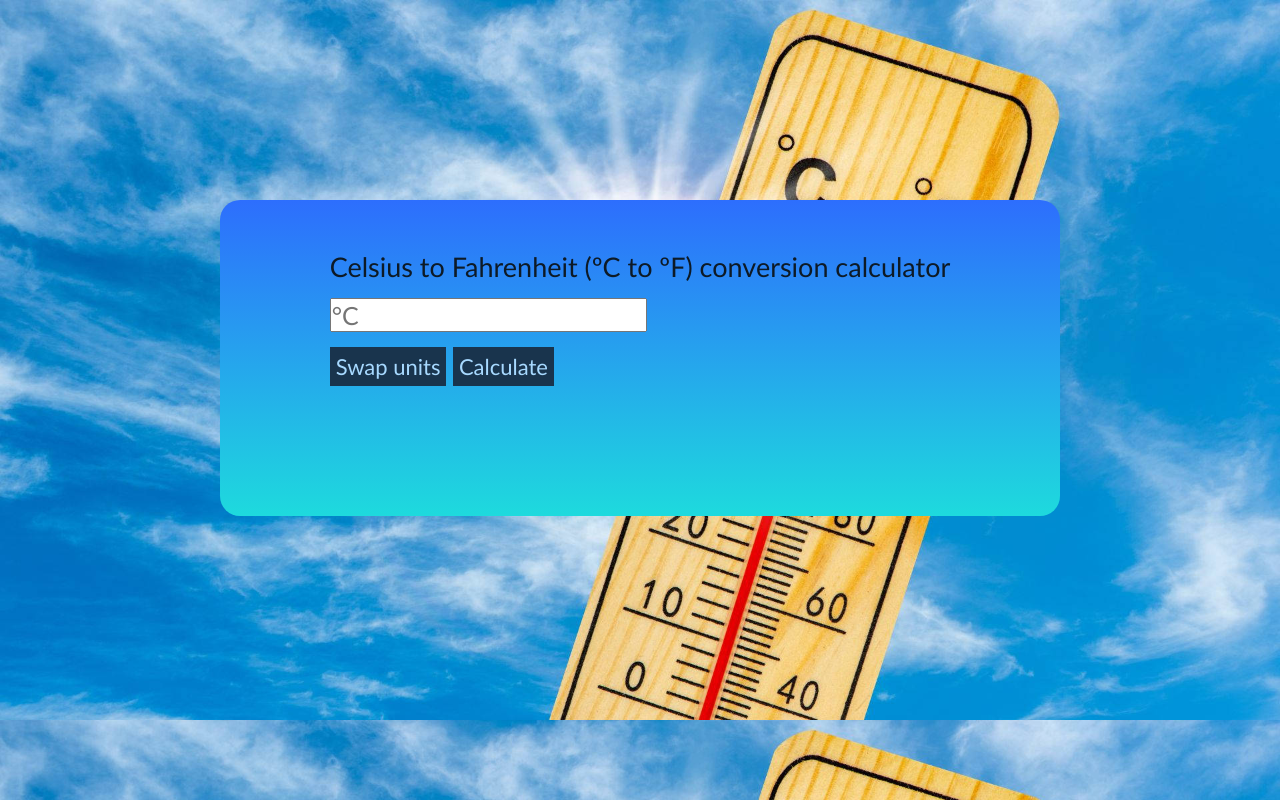
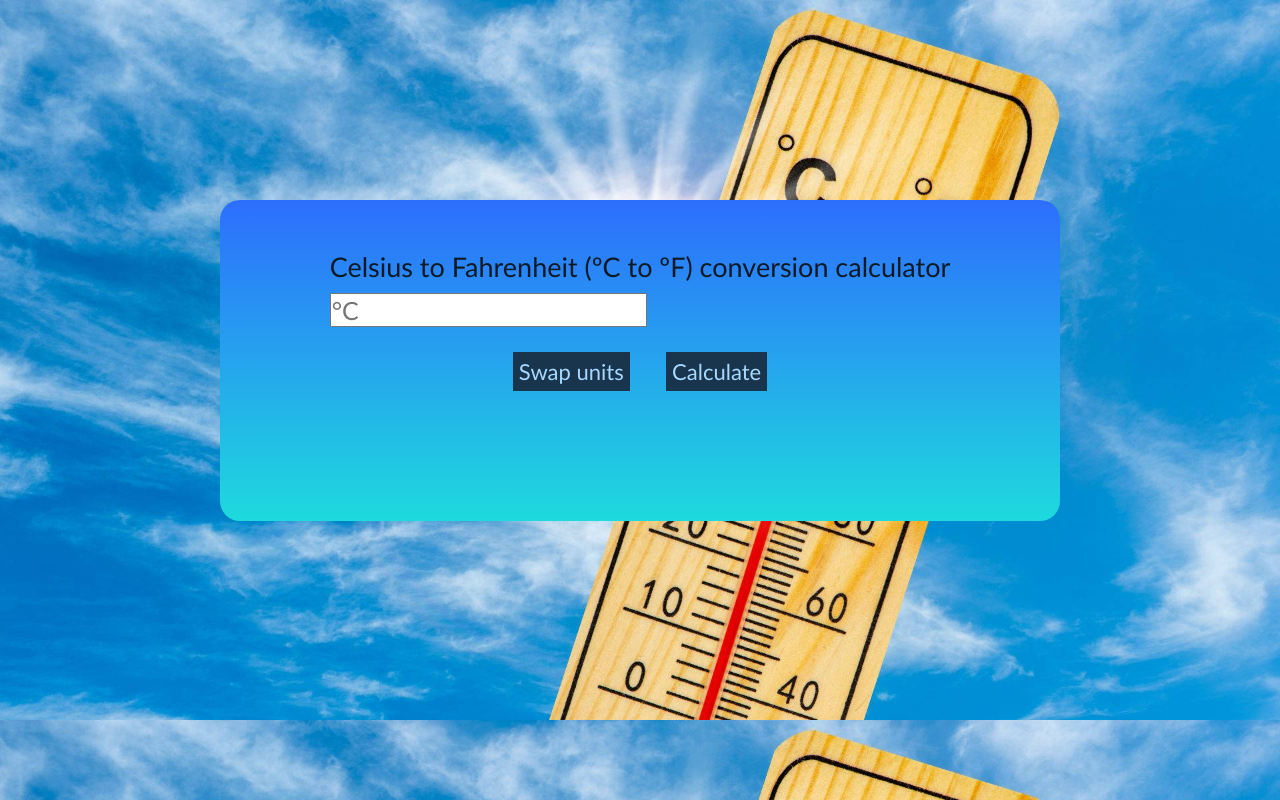
Before and after one commit to Cmiljaa/Celsius-to-Fahrenheit-conversion-calculator, a plain HTML site: page index.html in a window 1280 px wide. Drawn offline with Linux system fonts and the light colour scheme.

Commit message:
Final design

```diff
--- a/index.html
+++ b/index.html
@@ -4,7 +4,7 @@
     <meta charset="UTF-8">
     <meta name="viewport" content="width=device-width, initial-scale=1.0">
     <link rel="stylesheet" href="style.css">
-    <title>Converter</title>
+    <title>Calculator</title>
 </head>
 <body>
     <div class="container">
--- a/style.css
+++ b/style.css
@@ -27,7 +27,8 @@ body {
 }
 
 .converter input{
-    margin: 15px 0px;
+    margin-top: 10px;
+    margin-bottom: 25px;
 }
 
 .converter p{
@@ -36,7 +37,7 @@ body {
 }
 
 .converter .buttons{
-    position: center;
+    text-align: center;
 }
 
 .converter button{
@@ -48,6 +49,7 @@ body {
     border: 1px solid rgb(25, 52, 77);
     color: rgb(167, 217, 255);
     transition: 0.5s;
+    margin: 0px 15px;
 }
 
 .converter button:hover{
```
